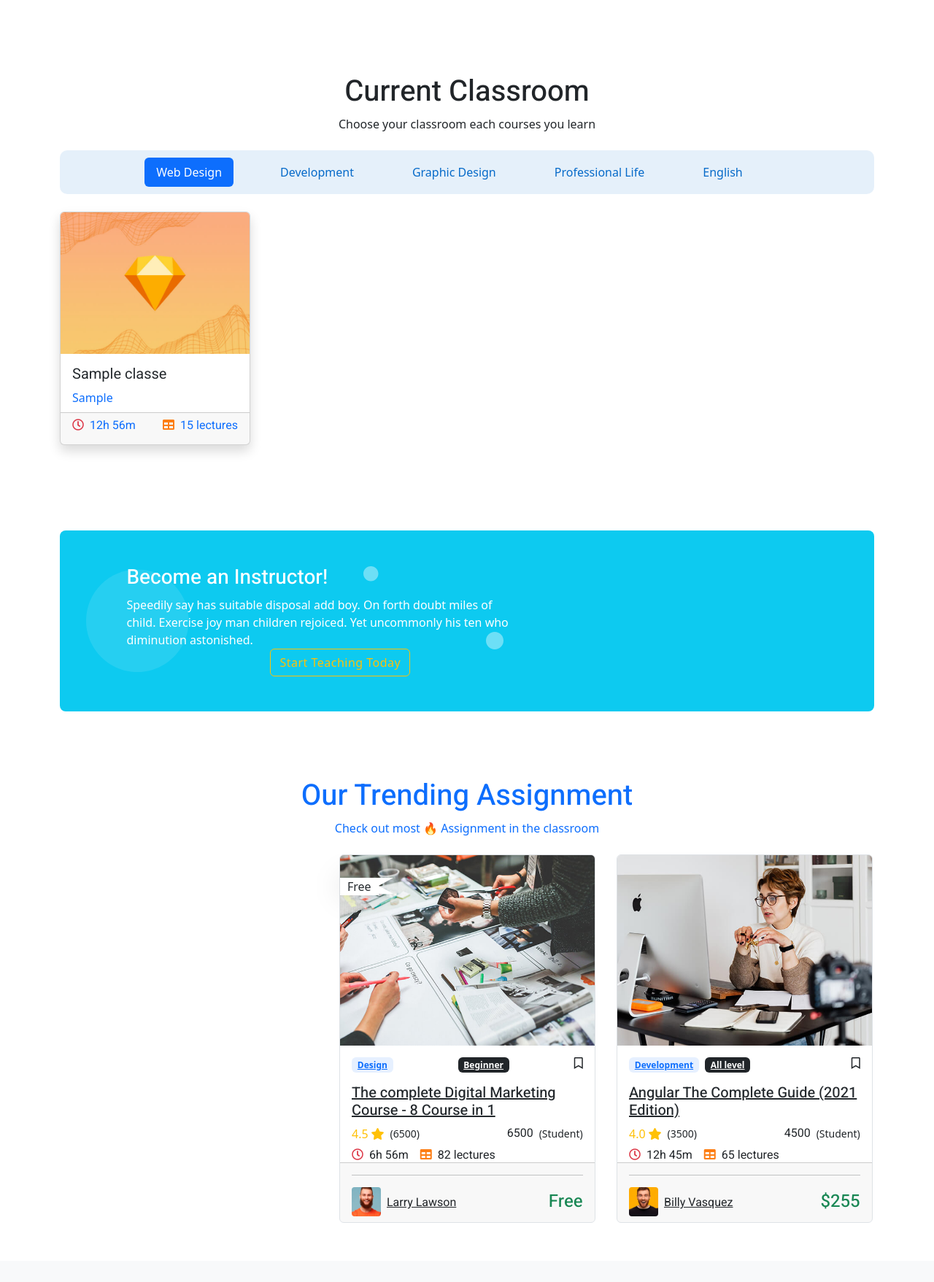
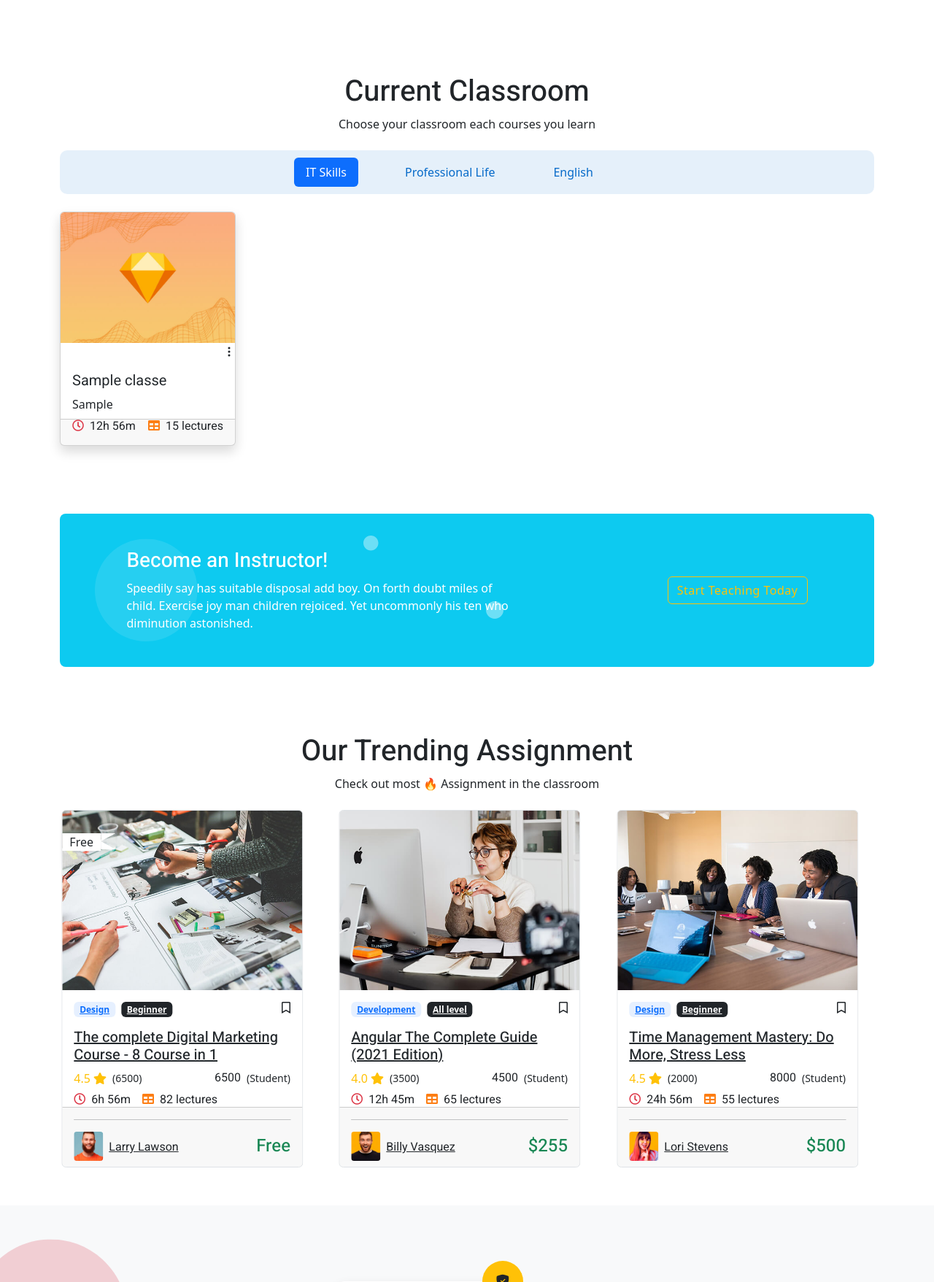
Before and after one commit to sreyvoath/G1-GoogleClassroom, a PHP site: page /home in a window 1280 px wide. Shown: the part 887-2644 px from the top of the page at 73% size. Run offline with PHP 8.4, Linux system fonts and the light colour scheme; the visitor is signed in with stand-in values (Sample User, id 1); tables that the repository leaves empty or names only in its code hold one stand-in row (values such as "Sample post").

Commit message:
[imp] display_classese GGC-39

```diff
--- a/views/home/home.view.php
+++ b/views/home/home.view.php
@@ -338,16 +338,16 @@ Popular course START -->
 			<ul class="nav nav-pills nav-pills-bg-soft justify-content-sm-center mb-4 px-3" id="course-pills-tab" role="tablist">
 				<!-- Tab item -->
 				<li class="nav-item me-2 me-sm-5">
-					<button class="nav-link mb-2 mb-md-0 active" id="course-pills-tab-1" data-bs-toggle="pill" data-bs-target="#course-pills-tabs-1" type="button" role="tab" aria-controls="course-pills-tabs-1" aria-selected="false">Web Design</button>
+					<button class="nav-link mb-2 mb-md-0 active" id="course-pills-tab-1" data-bs-toggle="pill" data-bs-target="#course-pills-tabs-1" type="button" role="tab" aria-controls="course-pills-tabs-1" aria-selected="false">IT Skills</button>
 				</li>
 				<!-- Tab item -->
-				<li class="nav-item me-2 me-sm-5">
+				<!-- <li class="nav-item me-2 me-sm-5">
 					<button class="nav-link mb-2 mb-md-0" id="course-pills-tab-2" data-bs-toggle="pill" data-bs-target="#course-pills-tabs-2" type="button" role="tab" aria-controls="course-pills-tabs-2" aria-selected="false">Development</button>
-				</li>
+				</li> -->
 				<!-- Tab item -->
-				<li class="nav-item me-2 me-sm-5">
+				<!-- <li class="nav-item me-2 me-sm-5">
 					<button class="nav-link mb-2 mb-md-0" id="course-pills-tab-3" data-bs-toggle="pill" data-bs-target="#course-pills-tabs-3" type="button" role="tab" aria-controls="course-pills-tabs-3" aria-selected="false">Graphic Design</button>
-				</li>
+				</li> -->
 				<!-- Tab item -->
 				<li class="nav-item me-2 me-sm-5">
 					<button class="nav-link mb-2 mb-md-0" id="course-pills-tab-4" data-bs-toggle="pill" data-bs-target="#course-pills-tabs-4" type="button" role="tab" aria-controls="course-pills-tabs-4" aria-selected="false">Professional Life</button>
@@ -358,49 +358,72 @@ Popular course START -->
 				</li>
 			</ul>
 			<!-- Tabs END -->
-			<?php
-			require "database/database.php";
-			require 'models/class.model.php';
-			$classes = getClasses();
-			foreach ($classes as $class) :
-			?>
+
+
 			<!-- Tabs content START -->
 			<div class="tab-content" id="course-pills-tabContent">
 				<!-- Content START -->
 				<div class="tab-pane fade show active" id="course-pills-tabs-1" role="tabpanel" aria-labelledby="course-pills-tab-1">
 					<div class="row g-4">
 						<!-- Card item START -->
+						<?php
+						require "database/database.php";
+						require 'models/class.model.php';
+						$classes = getClasses();
+						foreach ($classes as $class) { ?>
 							<div class="col-sm-6 col-lg-4 col-xl-3">
+							<style>
+							.card{
+								margin-right:20px;
+							}
+							.h-100{
+								transform: .6 all;
+							}
+							.h-100:hover{
+								transform: scale(1.1);
+							}
+							</style>
 								<div class="card shadow h-100">
 									<!-- Image -->
 									<img src="assets/images/courses/4by3/08.jpg" class="card-img-top" alt="course image">
 									<!-- <li class="dropdown-submenu dropend">
-								<a href="" class="dropdown-item "><span class="material-symbols-outlined ">more_vert</span></a>
-								<ul class="dropdown-menu dropdown-menu-start" data-bs-popper="none">
-									<li> <a class="dropdown-item" href="student-dashboard.html"><i class="bi bi-grid-fill fa-fw me-1"></i>Dashboard</a> </li>
-								</ul>
 								</li> -->
 									<!-- Card body -->
+									<div class="nav-item dropdown d-flex justify-content-end">
+										<a class="nav-link " href="#" id="pagesMenu" data-bs-toggle="dropdown" aria-haspopup="true" aria-expanded="false"><i class="bi bi-three-dots-vertical"></i></a>
+										<ul class="dropdown-menu" aria-labelledby="accounntMenu">
+											<li class="dropdown-submenu dropend">
+												<a class="dropdown-item " href="">Create</a>
+											</li>
+											<li class="dropdown-submenu dropend">
+												<a class="dropdown-item " href="#">Delete</a>
+											</li>
+											<li class="dropdown-submenu dropend">
+												<a class="dropdown-item " href="#">Edit</a>
+											</li>
+
+										</ul>
+
+									</div>
 									<div class="card-body pb-0">
 										<!-- Title -->
-										<h5 class="card-title fw-normal  "><a href="#" class="text-decoration-none"><?= $class['title'] ?></h5>
-										<p class="mb-2 text-truncate-2"><?= $class['section'] ?></p>
+										<h5 class="card-title fw-normal"><a class="text-decoration-none" href="#"><?= $class['title']; ?></a></h5>
+										<p class="mb-2 text-truncate-2"><?= $class['section']; ?></p>
 									</div>
 									<!-- Card footer -->
 									<div class="card-footer pt-0 pb-3">
-										<div class="d-flex justify-content-between mt-2">
+										<div class="d-flex justify-content-between">
 											<span class="h6 fw-light mb-0"><i class="far fa-clock text-danger me-2"></i>12h 56m</span>
 											<span class="h6 fw-light mb-0"><i class="fas fa-table text-orange me-2"></i>15 lectures</span>
 										</div>
 									</div>
 								</div>
 							</div>
+						<?php } ?>
 						<!-- Card item END -->
 					</div>
 				</div>
 				<!-- Content END -->
-				</div>
-			<?php endforeach; ?>
 				<!-- Tabs content END -->
 			</div>
 	</section>
```
Lines whose indentation alone changed are shown as unchanged.
